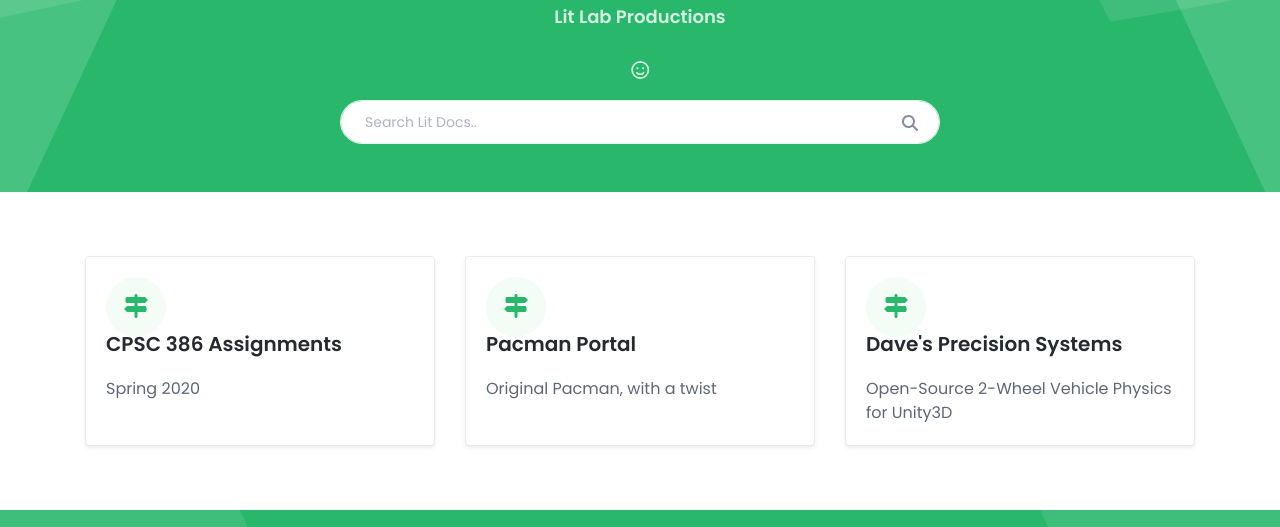
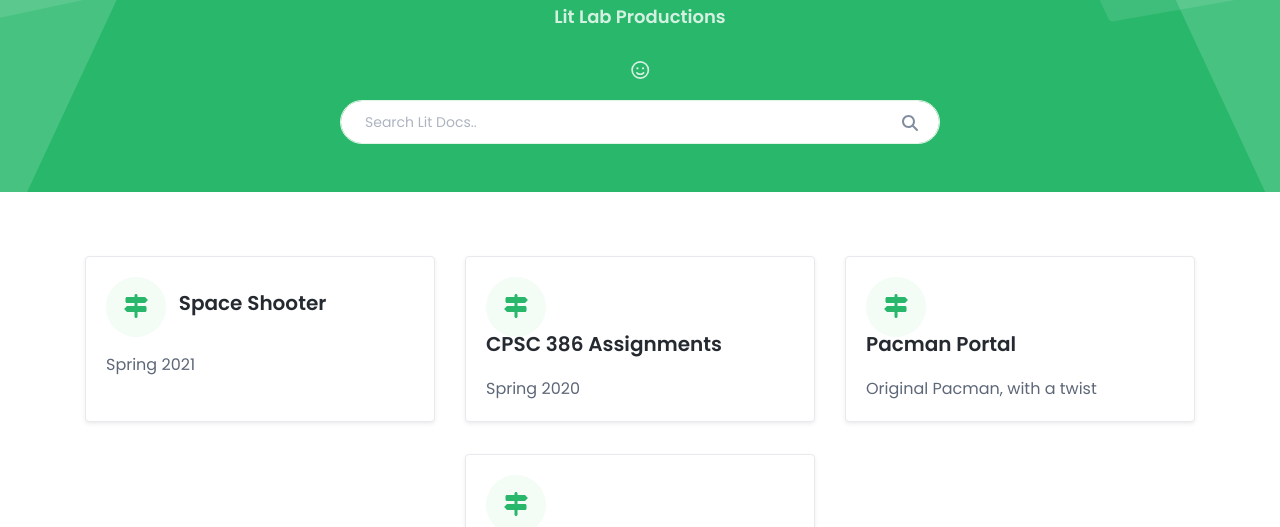
Before and after one commit to litlabproductions/lit-docs, a plain HTML site: page index.html in a window 1280 px wide. Shown: the part 197-724 px from the top of the page. Drawn offline with Linux system fonts and the light colour scheme.

Commit message:
Update index.html

```diff
--- a/index.html
+++ b/index.html
@@ -81,6 +81,27 @@
         <div class="container">
             <div class="docs-overview py-5">
                 <div class="row justify-content-center">
+
+                    <div class="col-12 col-lg-4 py-3">
+                        <div class="card shadow-sm">
+                            <div class="card-body">
+                                <h5 class="card-title mb-3">
+                                    <span class="theme-icon-holder card-icon-holder mr-2">
+					<i class="fas fa-map-signs"></i>
+				    </span>
+                                    <!--//card-icon-holder-->
+                                    <span class="card-title-text">Space Shooter&nbsp;&nbsp;&nbsp;&nbsp;&nbsp;&nbsp;&nbsp;&nbsp;&nbsp;</span>
+                                </h5>
+                                <div class="card-text">
+                                    Spring 2021
+                                </div>
+                                <a class="card-link-mask" href="/lit-docs/space-shooter"></a>
+                            </div>
+                            <!--//card-body-->
+                        </div>
+                        <!--//card-->
+                    </div>
+
                     <div class="col-12 col-lg-4 py-3">
                         <div class="card shadow-sm">
                             <div class="card-body">
@@ -99,7 +120,6 @@
                             <!--//card-body-->
                         </div>
                         <!--//card-->
-
                     </div>
 
                     <div class="col-12 col-lg-4 py-3">
```
